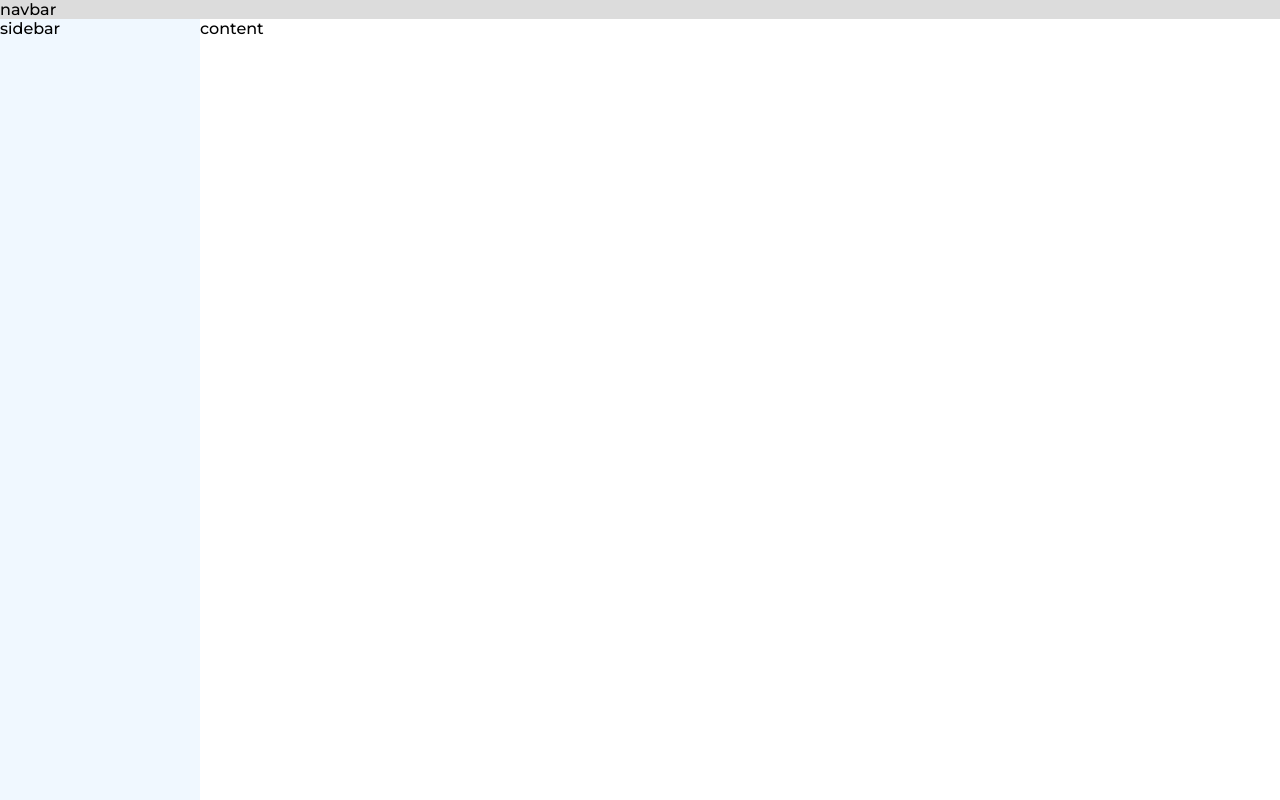
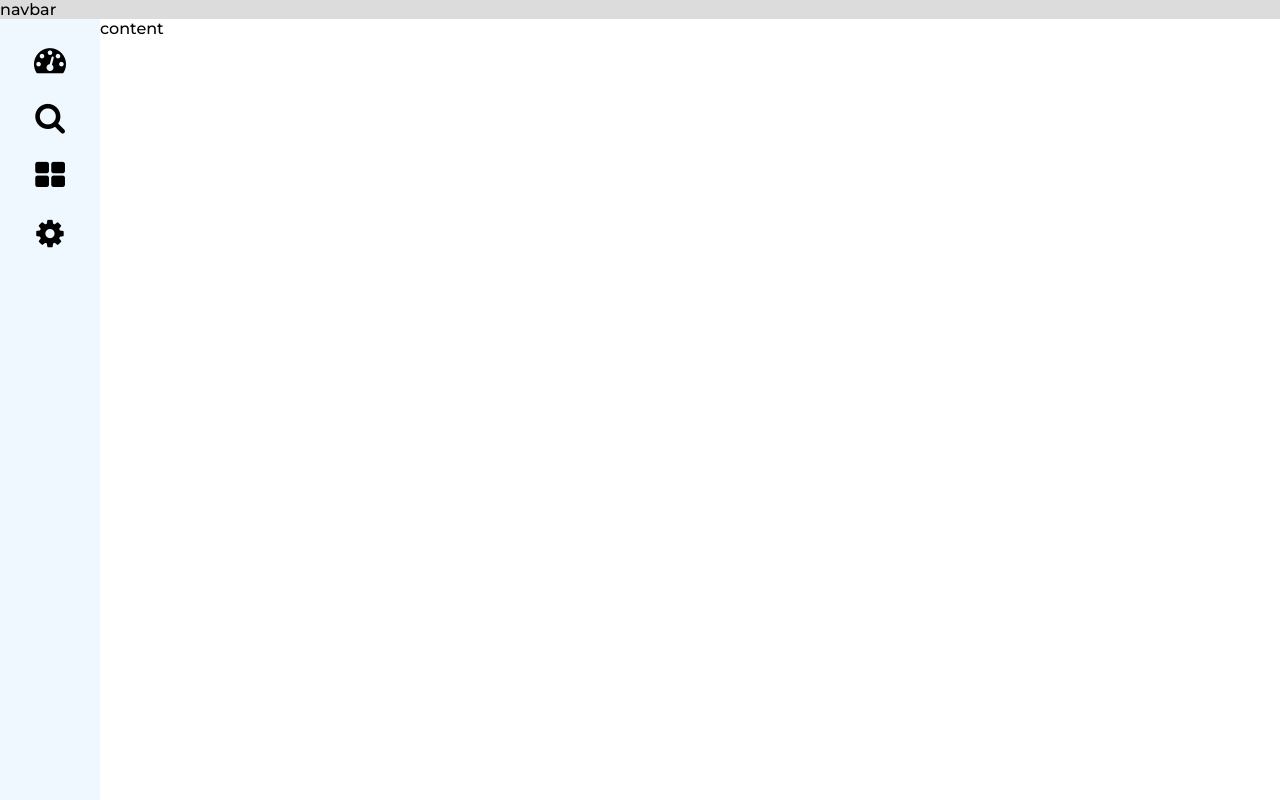
Before and after one commit to peter-breslin/angular-component, an Angular app: page / in a window 1280 px wide. Built offline with nearby package versions, Linux system fonts and the light colour scheme.

Commit message:
add navbar

```diff
--- a/src/app/app.component.css
+++ b/src/app/app.component.css
@@ -1,7 +1,7 @@
 main {
     border: 0;
     display: grid;
-    grid-template-columns: 200px 1fr;
+    grid-template-columns: 100px 1fr;
     grid-template-rows: auto 1fr;
     grid-template-areas:
     "navbar navbar"
--- a/src/app/app.component.html
+++ b/src/app/app.component.html
@@ -1,6 +1,6 @@
 
 <main class="main">
 <div class="navbar">navbar</div>
-<div class="sidebar">sidebar</div>
+<div class="sidebar"><app-nav-bar/></div>
 <div class="content"><router-outlet />content</div>
 </main>
--- a/src/app/app.component.ts
+++ b/src/app/app.component.ts
@@ -1,9 +1,10 @@
 import { Component } from '@angular/core';
 import { RouterOutlet } from '@angular/router';
+import { NavBarComponent } from "./nav-bar/nav-bar.component";
 
 @Component({
   selector: 'app-root',
-  imports: [RouterOutlet],
+  imports: [RouterOutlet, NavBarComponent],
   templateUrl: './app.component.html',
   styleUrl: './app.component.css'
 })
--- /dev/null
+++ b/src/app/nav-bar/nav-bar.component.css
@@ -0,0 +1,13 @@
+ul {
+    border:none;
+    list-style-type: none;
+    padding: 0;
+  }
+
+  ul > li {
+    margin-top: 1.5rem;
+  }
+
+.container-navbar{
+    text-align: center;
+}
--- /dev/null
+++ b/src/app/nav-bar/nav-bar.component.html
@@ -0,0 +1,8 @@
+<div class="container-navbar">
+<ul class="nav">
+    <li><button  type="button" title="Dashboard" class="btn btn-menu"><i class="fa fa-tachometer fa-2x"></i></button></li>
+    <li><button  type="button" title="Search" class="btn btn-menu"><i class="fa fa-search fa-2x"></i></button></li>
+    <li><button  type="button" title="Apps" class="btn btn-menu"><i class="fa fa-th-large fa-2x"></i></button></li>
+    <li><button  type="button" title="Settings" class="btn btn-menu"><i class="fa fa-cog fa-2x"></i></button></li>
+ </ul>
+</div>
--- a/src/index.html
+++ b/src/index.html
@@ -6,6 +6,7 @@
   <base href="/">
   <meta name="viewport" content="width=device-width, initial-scale=1">
   <link rel="icon" type="image/x-icon" href="favicon.ico">
+  <link rel="stylesheet" href="https://cdnjs.cloudflare.com/ajax/libs/font-awesome/4.7.0/css/font-awesome.min.css">
 </head>
 <body>
   <app-root></app-root>
--- a/src/styles.css
+++ b/src/styles.css
@@ -15,3 +15,19 @@ body {
     margin:0;
     overflow:hidden;
 }
+
+/* buttons */
+
+.btn-menu{
+    background-color: transparent;
+    border:none;
+    position: relative;
+    padding:none;
+}
+
+  /* font-awesome */
+  .fa-tachometer:hover, .fa-search:hover, .fa-th-large:hover, .fa-cog:hover{
+    color:gainsboro;
+    transition: color .5s;
+    cursor: pointer;
+}
```
Also changed, not shown: src/app/nav-bar/nav-bar.component.ts (added, +11 -0 lines).
